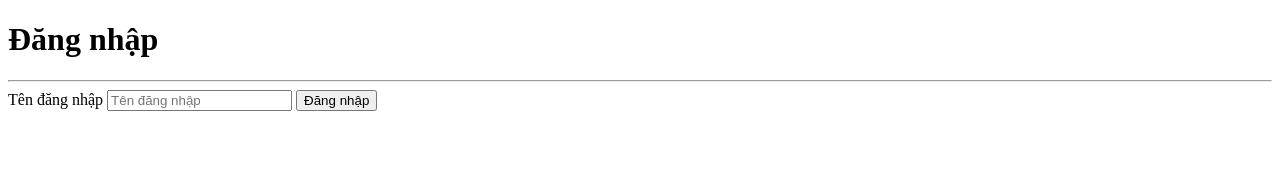
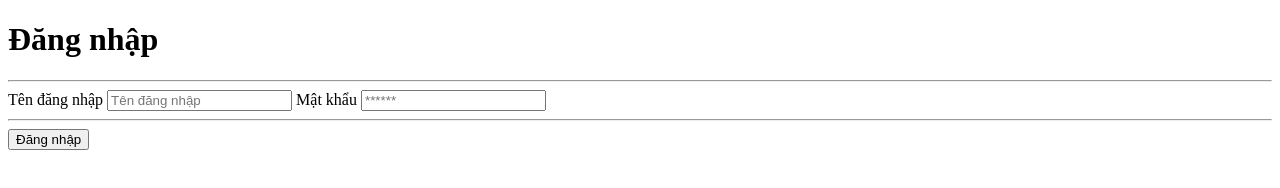
Before and after one commit to tirin2411/BaiTapCC-MT_LoginForm, a plain HTML site: page index.html in a window 1280 px wide. Drawn offline with Linux system fonts and the light colour scheme.

Commit message:
add password

```diff
--- a/index.html
+++ b/index.html
@@ -13,7 +13,11 @@
         <hr>
         <label for="username">Tên đăng nhập</label>
         <input type="text" placeholder="Tên đăng nhập" name="username" id="username">
+        <label for="password">Mật khẩu</label>
+        <input type="password" placeholder="******" name="password" id="password">
+        <hr>
         <button type="submit" class="submit">Đăng nhập</button>
+
         </div>
         </form>
 </body>
```
